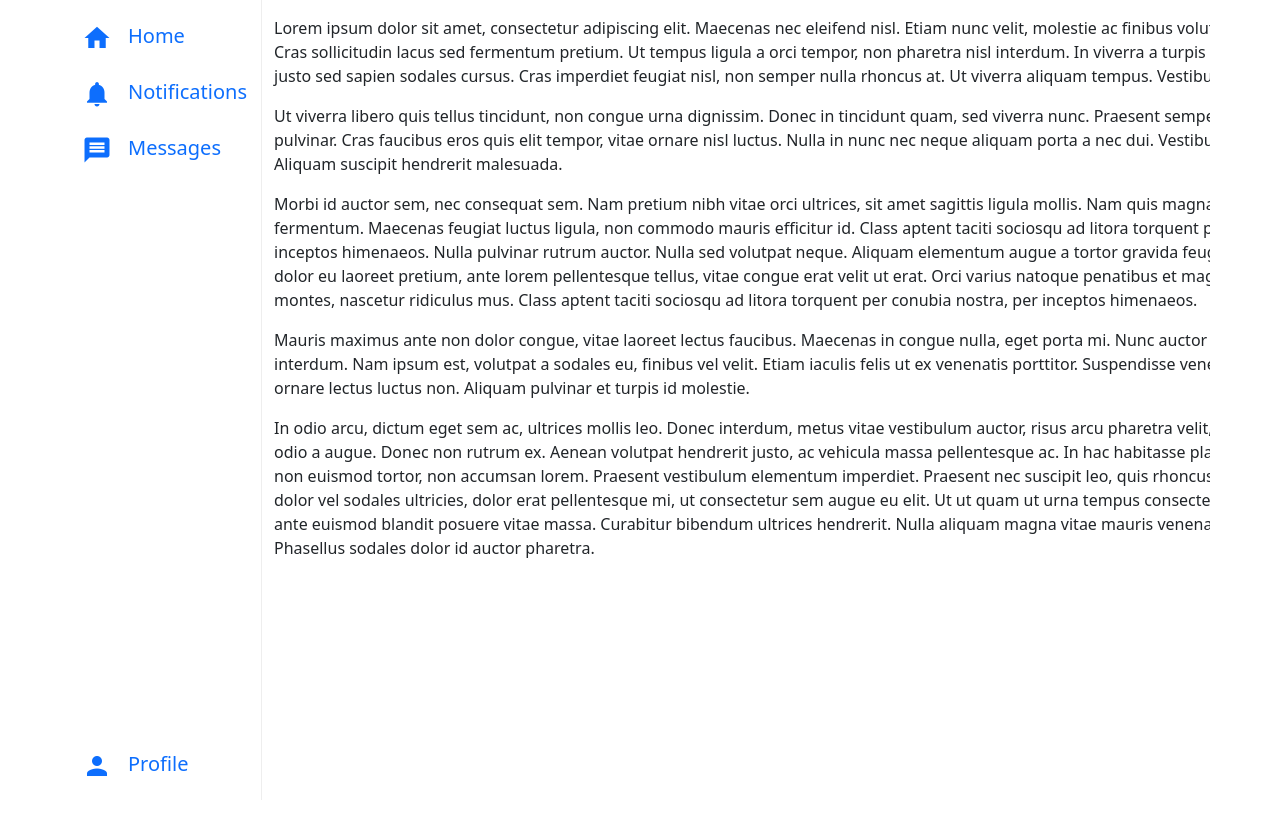
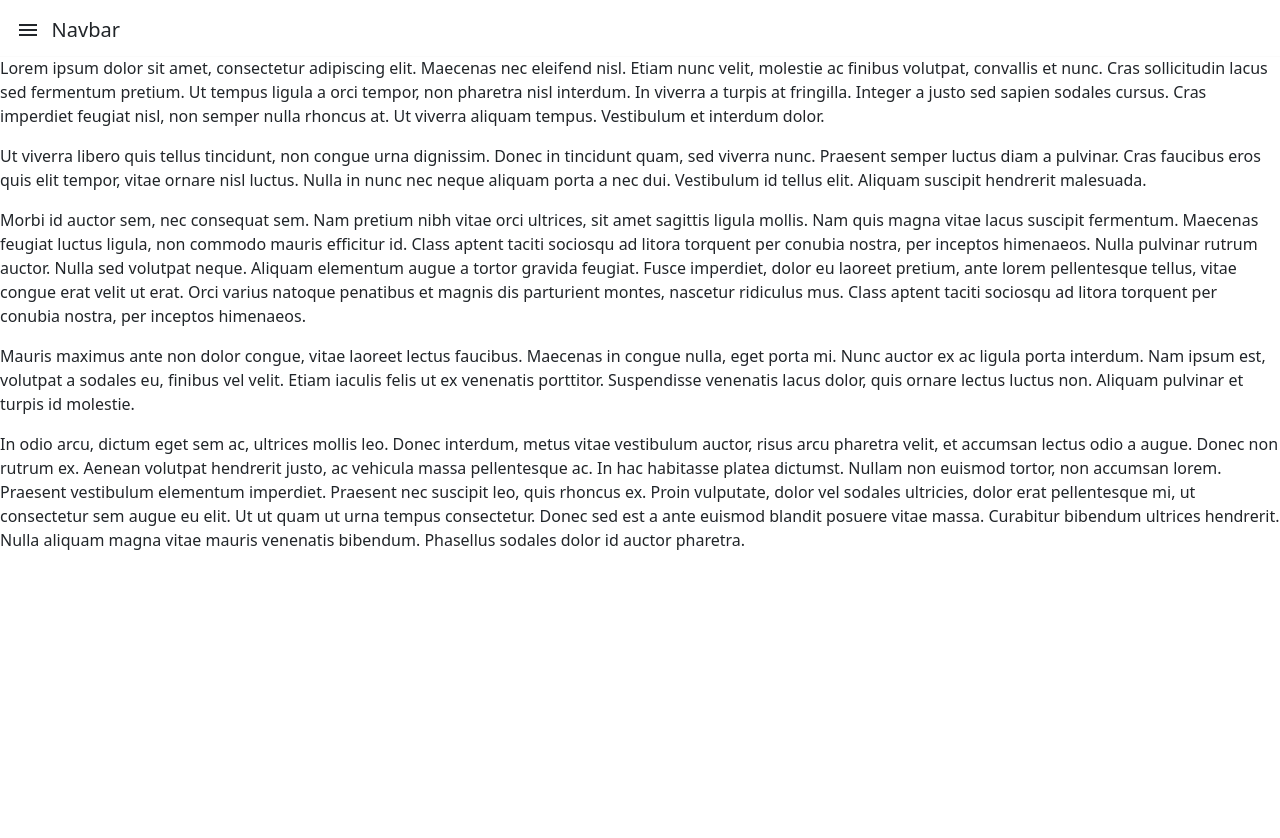
Before and after one commit to reikron/responsive-navbar-css, a plain HTML site: page public/index.html in a window 1280 px wide. Before the commit the page ends 800 px from the top, so only its background shows below. Drawn offline with nearby package versions, Linux system fonts and the light colour scheme.

Commit message:
initial commit

```diff
--- a/public/index.html
+++ b/public/index.html
@@ -8,14 +8,23 @@
   <link href="https://fonts.googleapis.com/icon?family=Material+Icons" rel="stylesheet">
   <link href="https://cdn.jsdelivr.net/npm/bootstrap@5.1.3/dist/css/bootstrap.min.css" rel="stylesheet">
   <link href="./styles.css" rel="stylesheet">
-  <title>Responsive Navbar</title>
+  <title>Responsive Mobile Navbar</title>
 </head>
 
 <body>
-  <div class="container d-flex flex-column flex-shrink-0">
-    <div class="row">
   <nav class="navbar">
+    <div class="container-fluid">
+      <div class="navbar-brand">
+        <i class="material-icons">menu</i>
+        <span>Navbar</span>
+      </div>
       <ul class="navbar-nav">
+        <li class="nav-item">
+          <div class="navbar-brand">
+            <i class="material-icons">menu</i>
+            <span>Navbar</span>
+          </div>
+        </li>
         <li class="nav-item">
           <a class="nav-link active" href="javascript:void(0)"><i class="material-icons">home</i>
             <span class="link-text">Home</span></a>
@@ -33,6 +42,7 @@
             <span class="link-text">Profile</span></a>
         </li>
       </ul>
+    </div>
   </nav>
   <main>
     <p>
@@ -86,8 +96,21 @@
       magna vitae mauris venenatis bibendum. Phasellus sodales dolor id auctor pharetra.
     </p>
   </main>
-    </div>
-  </div>
+  <section class="overlay"></section>
+  <script>
+    var navBar = document.querySelector("nav");
+    var menuBtns = document.querySelectorAll(".navbar-brand .material-icons");
+    var overlay = document.querySelector(".overlay");
+
+    menuBtns.forEach(function (menuBtn) {
+      menuBtn.addEventListener("click", function () {
+        navBar.classList.toggle("open");
+      });
+    });
+    overlay.addEventListener("click", function () {
+      navBar.classList.remove("open");
+    });
+  </script>
 </body>
 
 </html>
--- a/public/styles.css
+++ b/public/styles.css
@@ -1,54 +1,64 @@
 body {
   min-height: 100vh;
-  min-height: -webkit-fill-available;
 }
 
 html {
-  height: -webkit-fill-available;
+  height: 100vh;
 }
 
 .container {
   display: flex;
   flex-wrap: nowrap;
   overflow-x: inherit;
-  overflow-y: hidden;
 }
 
 .container > .row {
   height: 100vh;
-  height: -webkit-fill-available;
   max-height: 100vh;
 }
 
 main {
-  margin-left: 3.2rem;
-  padding: 1rem;
+  margin-top: 3.5rem;
 }
 
 .navbar {
   position: fixed;
-  width: 3.2rem;
-  height: 100vh;
-  background-color: white;
+  top: 0;
+  left: 0;
+  height: 3.5rem;
+  width: 100%;
+  background: #fff;
+  box-shadow: 0 0 1px rgb(0, 0, 0, 0.1);
+}
+
+.navbar-brand {
+  margin: 0 .2em;
+}
+
+.navbar-brand i.material-icons {
+  position: relative;
+  top: .3rem;
+  margin-right: .4rem;
+  cursor: pointer;
 }
 
 .navbar-nav {
   list-style: none;
-  padding: 0;
-  margin: 0;
-  display: flex;
   flex-direction: column;
-  align-items: center;
+  align-items: flex-start;
+  position: fixed;
+  top: 0;
+  left: -100%;
   height: 100%;
+  background-color: #fff;
+  box-shadow: 0 5px 10px rgb(0, 0, 0, 0.1);
+  padding: .5rem;
+  width: 260px;
+  transition: all 0.4s ease;
 }
 
-.nav-item {
-  font-size: 1.25em;
-  width: 100%;
-}
-
-.nav-item:last-child {
-  margin-top: auto;
+.navbar.open .navbar-nav {
+  left: 0;
 }
 
 .nav-link {
@@ -59,7 +69,6 @@ main {
 }
 
 .link-text {
-  display: none;
   margin-left: 1rem;
 }
 
@@ -67,53 +76,28 @@ main {
   font-size: 1.5em;
   position: relative;
   top: .1rem;
+  margin-left: .3em;
 }
 
-@media only screen and (max-width: 600px) {
-  main {
-    margin-left: 0;
-  }
-
-  .navbar {
-    bottom: 0;
-    width: 100vw;
-    height: 3.2rem;
-    border-top: 1px solid #eee;
-  }
-
-  .navbar-nav {
-    flex-direction: row;
-    width: 100%;
-  }
-
-  .nav-link {
-    justify-content: center;
-  }
-
-  .container {
-    overflow-y: scroll;
-  }
+.nav-item .navbar-brand i.material-icons {
+  font-size: 1.2em;
+  margin-left: .15em;
 }
 
-@media only screen and (min-width: 600px) {
-  .navbar {
-    top: 0;
-    width: 3.2rem;
-    height: 100vh;
-    border-right: 1px solid #eee;
-  }
+.overlay {
+  position: fixed;
+  top: 0;
+  left: -100%;
+  height: 100vh;
+  width: 100%;
+  opacity: 0;
+  background-color: rgb(0, 0, 0, 0.3);
+  transition: all 0.4s ease;
+  pointer-events: none;
 }
 
-@media only screen and (min-width: 1100px) {
-  main {
-    margin-left: 12rem;
-  }
-
-  .navbar {
-    width: 12rem;
-  }
-
-  .link-text {
-    display: inline;
-  }
+.navbar.open ~ .overlay {
+  opacity: 1;
+  left: 260px;
+  pointer-events: auto;
 }
```
Lines whose indentation alone changed are shown as unchanged.
